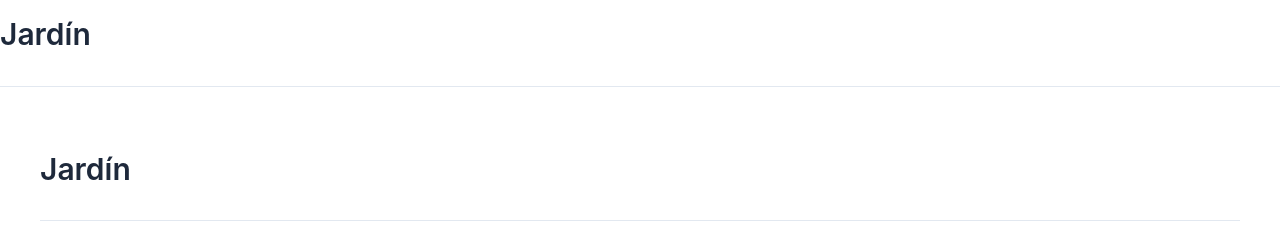
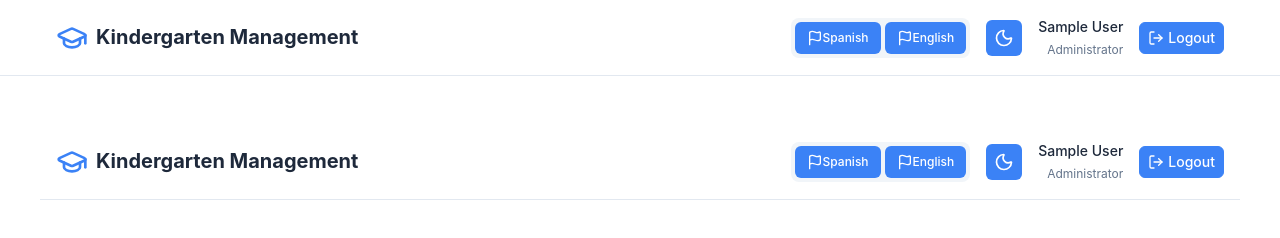
Before and after one commit to jmrodev/jardin, a React (Vite) app in the folder frontend/: page /persons in a window 1280 px wide. Shown: the top 238 px of the page. Built offline with nearby package versions, Linux system fonts and the light colour scheme; no server answers; sample sign-in values are in the browser's storage.

Commit message:
Refactor views to use a consistent layout and theme

```diff
--- a/frontend/src/components/templates/MainLayout.jsx
+++ b/frontend/src/components/templates/MainLayout.jsx
@@ -1,10 +1,60 @@
+import { useTranslation } from 'react-i18next';
+import { useAuth } from '../../contexts/AuthContext';
+import { useTheme } from '../../contexts/ThemeContext';
+import Button from '../atoms/Button';
+import Icon from '../atoms/Icon';
+import LanguageSelector from '../atoms/LanguageSelector';
 import styles from './MainLayout.module.css';
 
 export default function MainLayout({ children }) {
+  const { t } = useTranslation();
+  const { user, logout } = useAuth();
+  const { theme, toggleTheme } = useTheme();
+
+  const handleLogout = () => {
+    logout();
+  };
+
   return (
     <div className={styles.layout}>
       <header className={styles.header}>
-        <h1>Jardín</h1>
+        <div className={styles.headerContent}>
+          <div className={styles.brand}>
+            <Icon name="GraduationCap" size={32} className={styles.logo} />
+            <h1 className={styles.title}>{t('dashboard.title')}</h1>
+          </div>
+
+          <div className={styles.headerActions}>
+            <LanguageSelector />
+
+            <Button
+              variant="ghost"
+              size="sm"
+              onClick={toggleTheme}
+              className={styles.themeButton}
+            >
+              <Icon
+                name={theme === 'dark' ? 'Sun' : 'Moon'}
+                size={20}
+              />
+            </Button>
+
+            <div className={styles.userInfo}>
+              <span className={styles.userName}>{user?.name}</span>
+              <span className={styles.userRole}>{t(`roles.${user?.role}`)}</span>
+            </div>
+
+            <Button
+              variant="outline"
+              size="sm"
+              onClick={handleLogout}
+              className={styles.logoutButton}
+            >
+              <Icon name="LogOut" size={16} />
+              {t('dashboard.logout')}
+            </Button>
+          </div>
+        </div>
       </header>
       <main className={styles.main}>
         {children}
```
